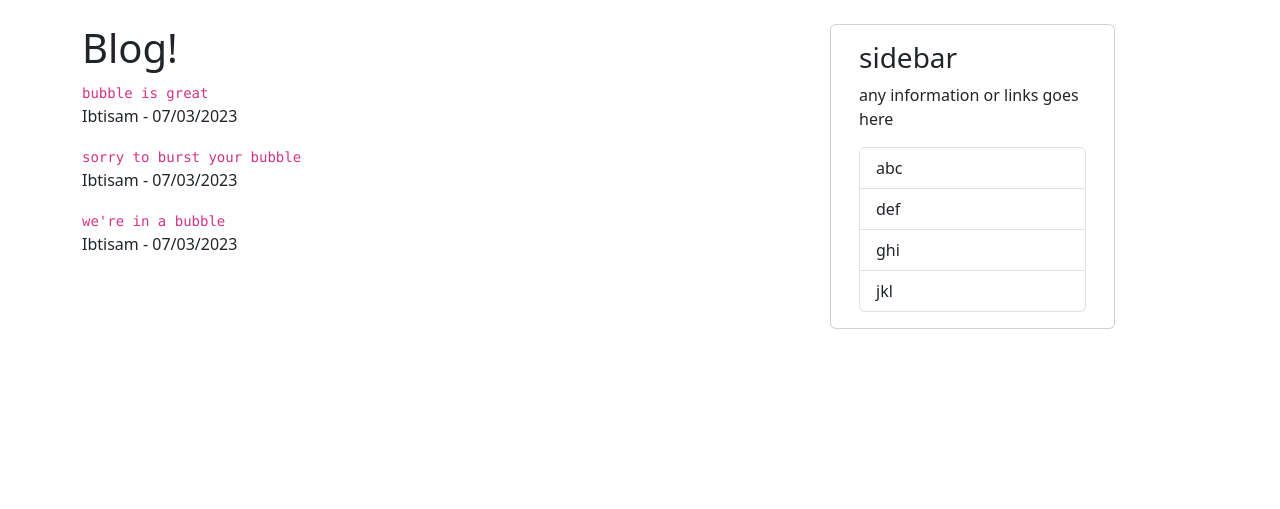
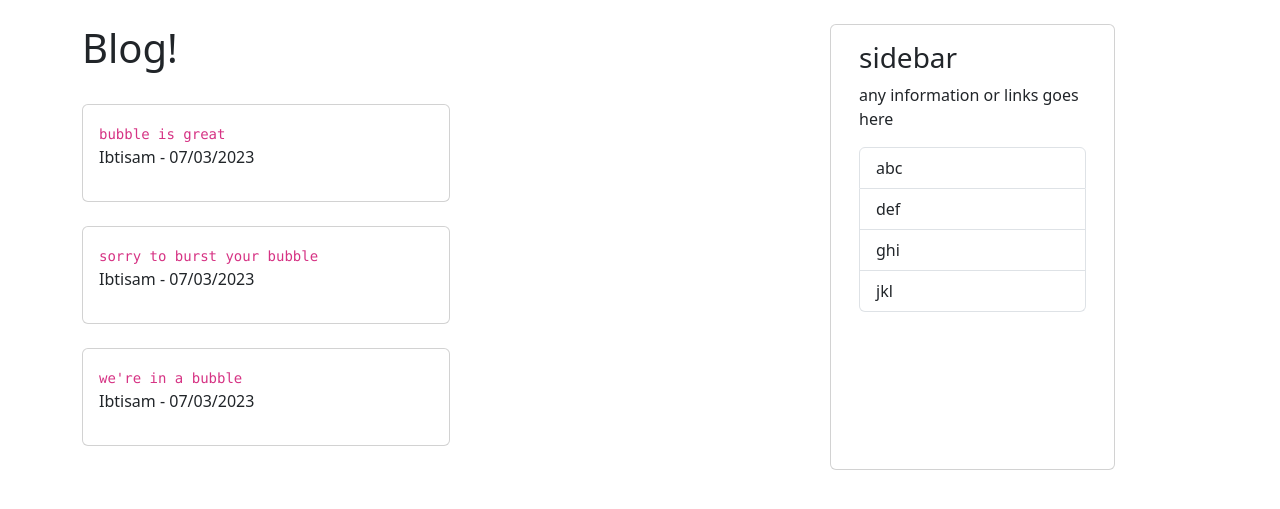
Before and after one commit to iuhmirza/bubble, a Django app: page /blog/ in a window 1280 px wide. Shown: the part 56-565 px from the top of the page. Run offline with Django 4.2, Linux system fonts and the light colour scheme.

Commit message:
Change style of blogs

```diff
--- a/blog/templates/blog/index.html
+++ b/blog/templates/blog/index.html
@@ -1,8 +1,16 @@
 {% extends "blog/base.html" %}
 {% block content %}
     <h1>Blog!</h1>
-        {% for post in posts %}
-            <code>{{post.content}}</code>
-            <p>{{post.author}} - {{post.date}}</p>
-        {% endfor %}
+    <br>
+        <div class="col-md-6">
+            {% for post in posts %}
+                <div class="card">
+                    <div class="card-body">
+                        <code>{{post.content}}</code>
+                        <p>{{post.author}} - {{post.date}}</p>
+                    </div>
+                </div>
+                <br>
+            {% endfor %}
+        </div>
 {% endblock content %}
```
